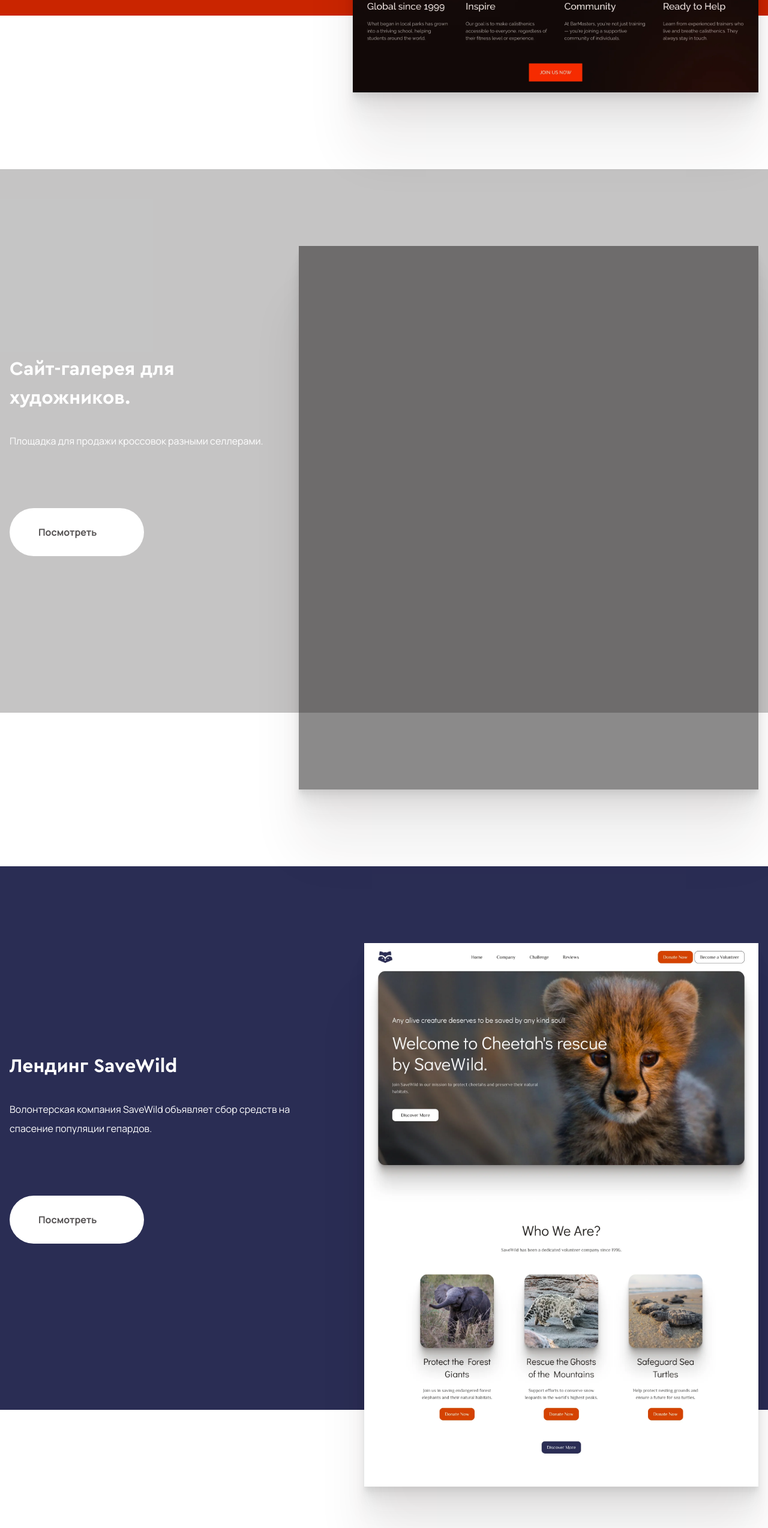
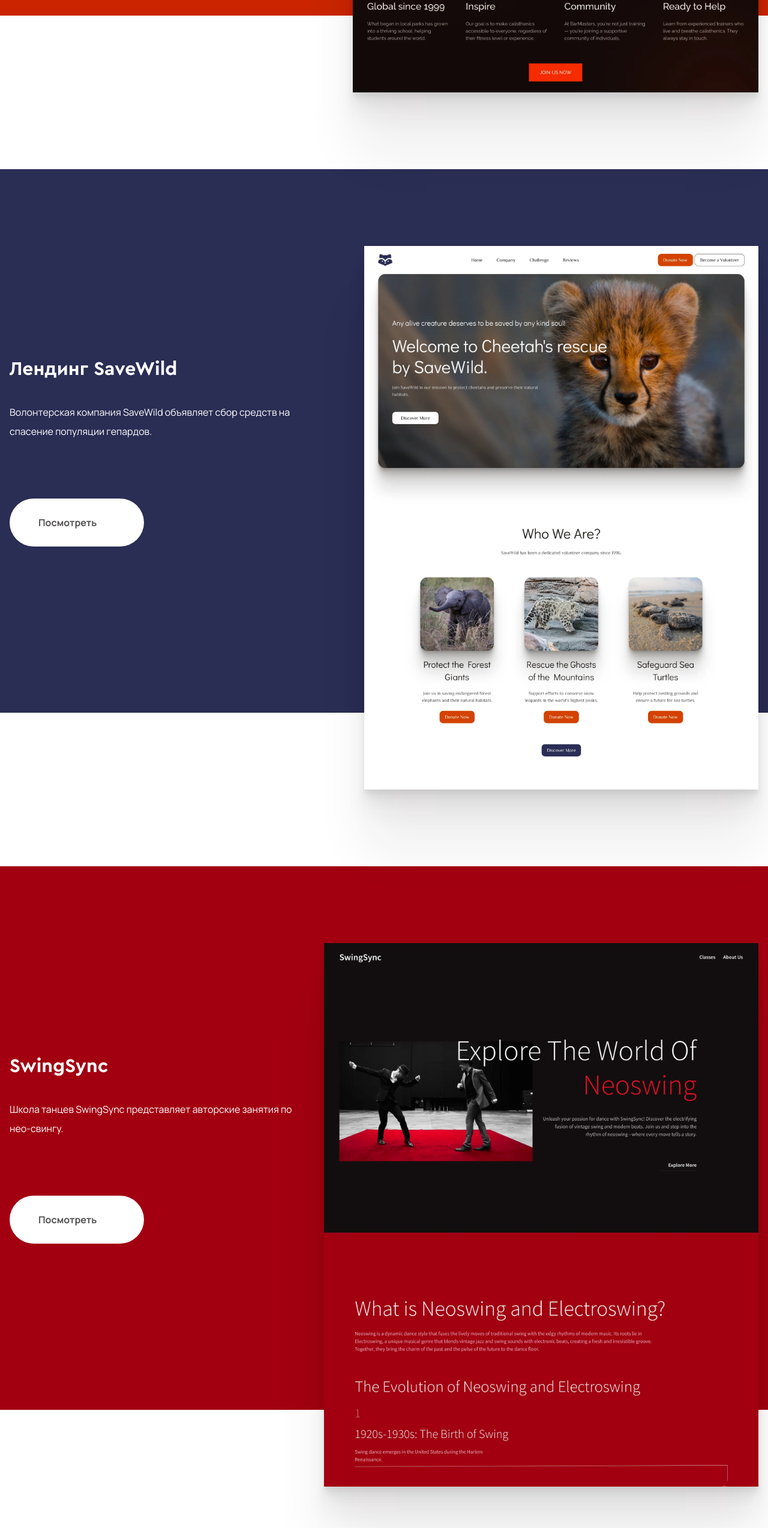
Before and after one commit to dudarph/Dudarph-s-Portfolio, a website built with Vite: page index.html in a window 1280 px wide. Shown: the part 3225-5772 px from the top of the page at 60% size. Built offline with nearby package versions, Linux system fonts and the light colour scheme.

Commit message:
SwingSync added

```diff
--- a/index.html
+++ b/index.html
@@ -286,21 +286,6 @@
 							</div>
 						</div>
 					</div>
-					<div class="bg-color--gray">
-						<div class="wrapper-second">
-							<div class="instance">
-								<div class="instance__text">
-									<h4 class="instance__name">Сайт-галерея для художников.</h4>
-									<p class="instance__desc">
-										Площадка для продажи кроссовок разными селлерами.
-									</p>
-									<a href="#!" class="instance__link"> Посмотреть </a>
-								</div>
-
-								<div class="instance__img"></div>
-							</div>
-						</div>
-					</div>
 					<div class="bg-color--blue">
 						<div class="wrapper-second">
 							<div class="instance">
@@ -312,6 +297,28 @@
 									</p>
 									<a
 										href="https://www.figma.com/design/hD0tgfVmkxsABFN4iH539U/SaveWild?node-id=18-11"
+										class="instance__link"
+										target="_blank"
+									>
+										Посмотреть
+									</a>
+								</div>
+
+								<div class="instance__img instance__img--2"></div>
+							</div>
+						</div>
+					</div>
+					<div class="bg-color--red">
+						<div class="wrapper-second">
+							<div class="instance">
+								<div class="instance__text">
+									<h4 class="instance__name">SwingSync</h4>
+									<p class="instance__desc">
+										Школа танцев SwingSync представляет авторские занятия по
+										нео-свингу.
+									</p>
+									<a
+										href="https://www.figma.com/design/wgnJjc8EgTx0YIPIREid1k/SwingSync?node-id=12-12&t=LbHnsaK8BUg2Bkz5-1"
 										class="instance__link"
 										target="_blank"
 									>
--- a/src/css/media.css
+++ b/src/css/media.css
@@ -139,6 +139,11 @@
 	}
 
 	.bg-color--blue {
+		height: 665px;
+		margin-bottom: 160px;
+	}
+
+	.bg-color--red {
 		height: 665px;
 		margin-bottom: 160px;
 	}
@@ -465,6 +470,11 @@
 		margin-bottom: 72px;
 	}
 
+	.bg-color--red {
+		height: 737px;
+		margin-bottom: 72px;
+	}
+
 	.bg-color--blue--2 {
 		height: 737px;
 		margin-bottom: 72px;
--- a/src/css/style.css
+++ b/src/css/style.css
@@ -552,6 +552,14 @@ img {
   background-color: #2A2D54;
 }
 
+.bg-color--red {
+  width: 100%;
+  height: 906px;
+  margin-bottom: 256px;
+
+  background-color: #A20011;
+}
+
 .bg-color--blue--2 {
   width: 100%;
   height: 906px;
@@ -629,8 +637,13 @@ img {
   background-size: cover;
 }
 
+.instance__img--2 {
+  background: url('/public/savewild.webp') top;
+  background-size: cover;
+}
+
 .instance__img--3 {
-  background: url('/public/savewild.webp') top;
+  background: url('/public/swingsync.webp') top;
   background-size: cover;
 }
 
```
Also changed, not shown: public/swingsync.webp (added).
